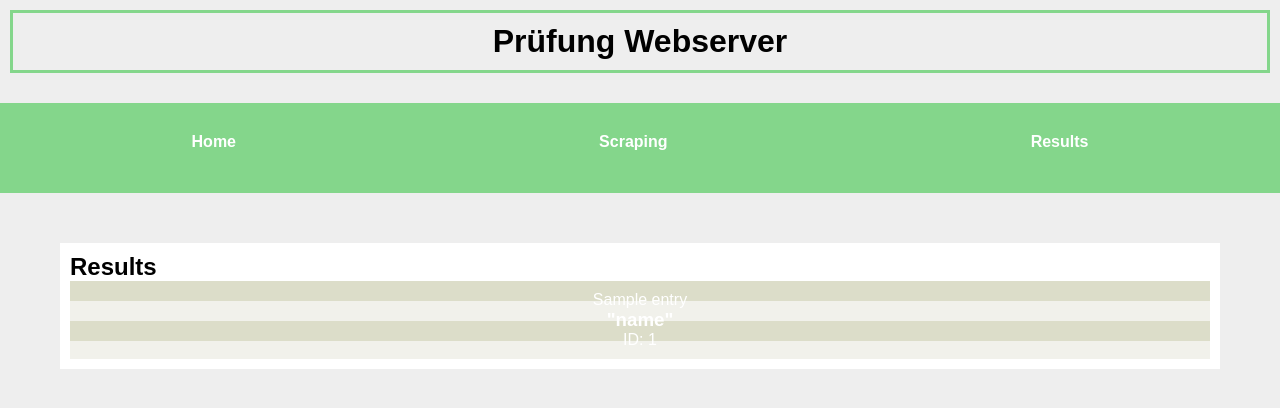
After one commit to cedricgeissmann/pruefung-webserver-1mz, a Python web app: template templates/results.html in a window 1280 px wide. The commit adds this page. Shown: the top 408 px of the page. Run offline with Jinja, Linux system fonts and the light colour scheme; the template is opened without the code that fills it: most values are stand-ins (such as "Sample title", 1, 10 or a date in 2020).

Commit message:
Aufgabe 4 fertig

```diff
--- a/run.py
+++ b/run.py
@@ -14,9 +14,9 @@
 
 
 # define route(s)
-@app.route("/")
-def home():
-    return render_template("index.html")
+@app.route("/results")
+def results():
+    return render_template("results.html", load_json ")
 
 
 @app.route("/scraping")
--- a/static/main.css
+++ b/static/main.css
@@ -51,4 +51,19 @@ body {
     color: white;
     text-decoration: none;
 
+
 }
+
+.card {
+    color: white;
+    padding: 10px;
+    text-align: center;
+    background: repeating-linear-gradient(
+    to bottom,
+    #dcddc9 0px,
+    #dcddc9 20px,
+    #f1f1eb 20px,
+    #f1f1eb 40px
+  );
+
+}
--- a/templates/base.html
+++ b/templates/base.html
@@ -16,6 +16,9 @@
         <li class="nav-item">
             <a class="nav-link" href="/scraping">Scraping</a>
         </li>
+        <li class="nav-item">
+            <a class="nav-link" href="/results">Results</a>
+        </li>
     </ul>
     <div id="content">
     {% block content %}
--- /dev/null
+++ b/templates/results.html
@@ -0,0 +1,16 @@
+{% extends "base.html" %}
+{% block content %}
+
+<h2> Results</h2>
+    {% for entry in results %}
+<div class= "card">
+    {{entry}}
+    <h3> "name"
+    </h3>
+    <p> ID: 1</p>
+
+</div>
+    {% endfor%}
+
+
+{% endblock %}
```
